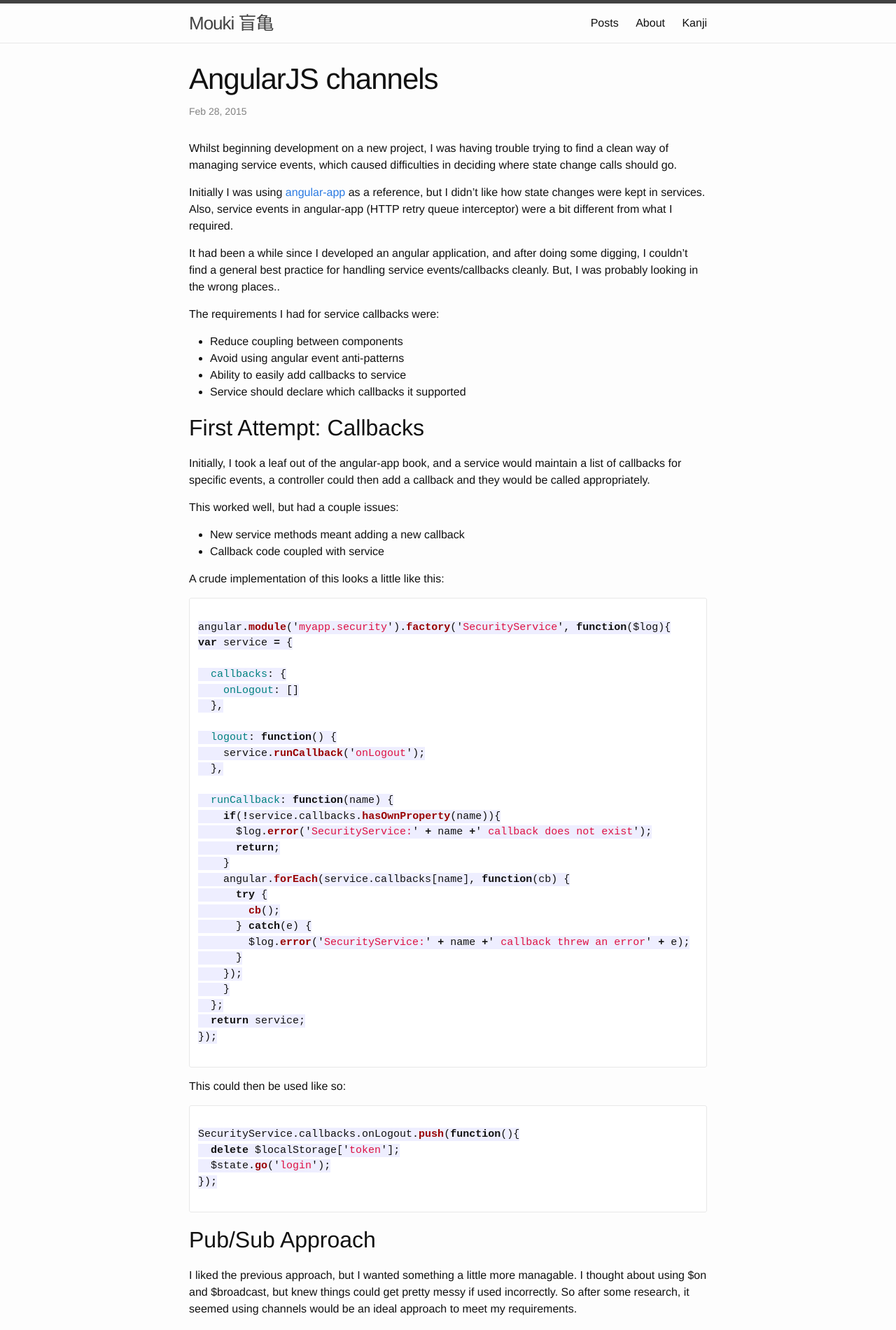
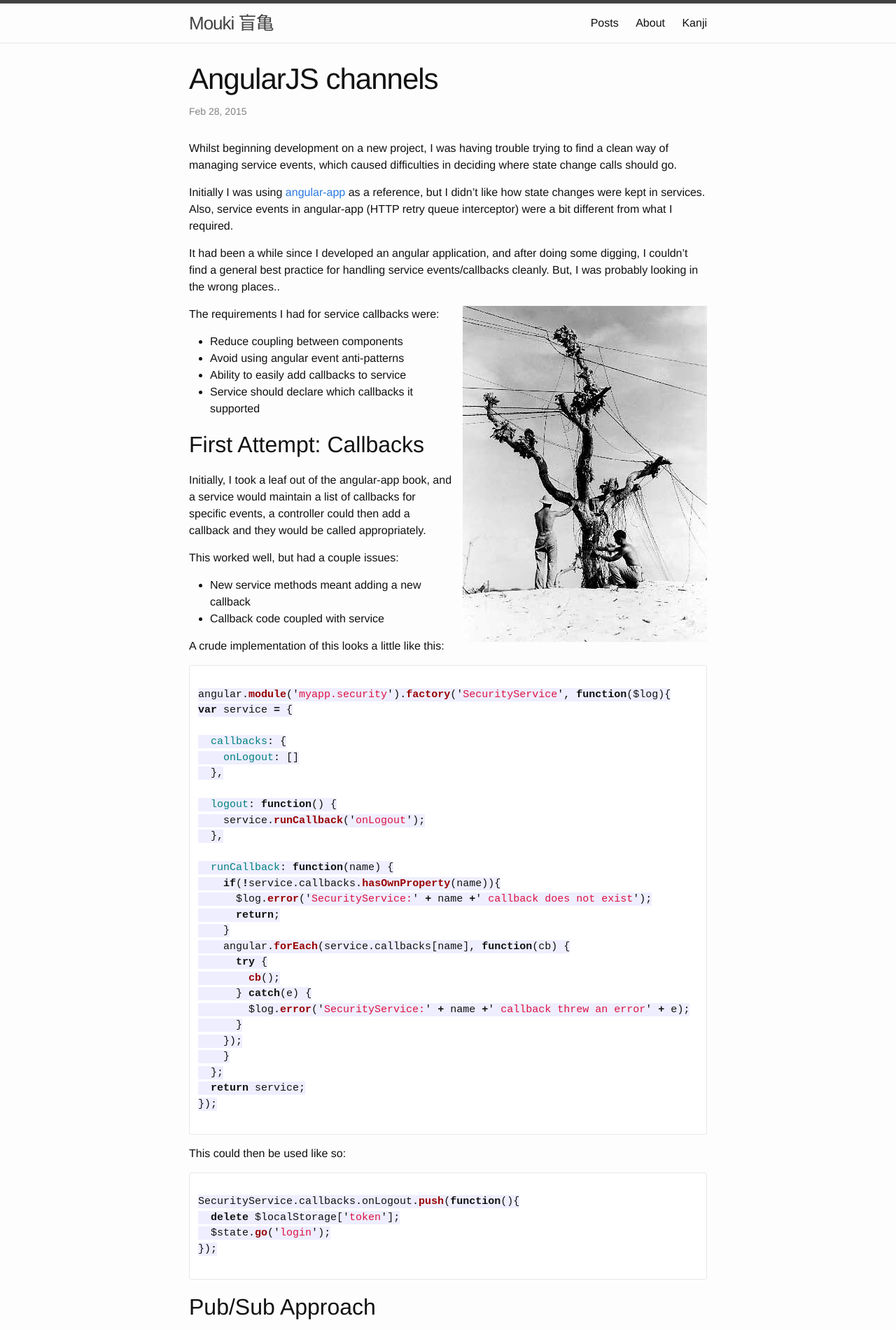
Before and after one commit to eddie/eddie.github.io, a Jekyll site: the page built from _posts/2015-02-28-angularjs-component-communication.md, in a window 1280 px wide. Shown: the top 1900 px of the page at 70% size. Built offline with Jekyll 4.4.1, drawn with Linux system fonts in a browser that asks for light colours; Markdown is read by kramdown in place of the engine named in the settings.

Commit message:
added images to angular post

````diff
--- a/_posts/2015-02-28-angularjs-component-communication.md
+++ b/_posts/2015-02-28-angularjs-component-communication.md
@@ -10,12 +10,15 @@ Initially I was using [angular-app](https://github.com/angular-app/angular-app)
 
 It had been a while since I developed an angular application, and after doing some digging, I couldn't find a general best practice for handling service events/callbacks cleanly. But, I was probably looking in the wrong places..
 
+<img style='float:right; margin-left:15px; ' src="/assets/images/3351889502_76f3695446_o.jpg"/>
+
 The requirements I had for service callbacks were:
 
 - Reduce coupling between components
 - Avoid using angular event anti-patterns
 - Ability to easily add callbacks to service
 - Service should declare which callbacks it supported
+
 
 ## First Attempt: Callbacks
 
@@ -27,6 +30,8 @@ This worked well, but had a couple issues:
 - Callback code coupled with service
 
 A crude implementation of this looks a little like this:
+
+
 
 ```javascript
 
````
Also changed, not shown: assets/images/3351889502_76f3695446_o.jpg (added), assets/images/AngularJS-large.png (added).
